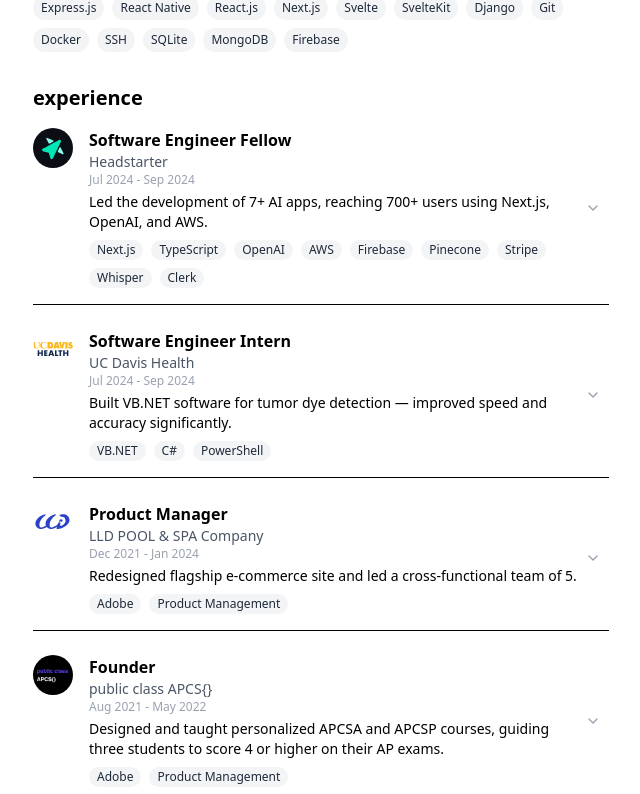
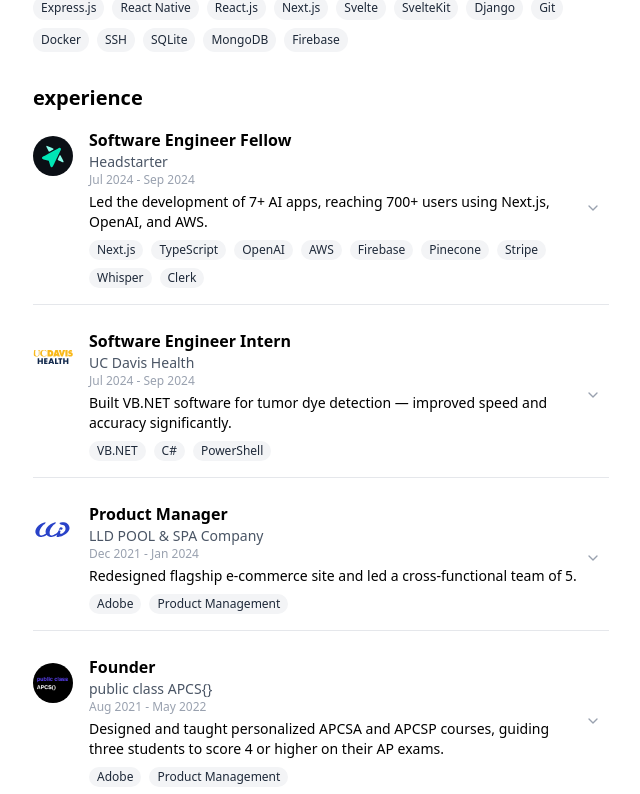
Before and after one commit to Segnit11/my-portfolio-v3, a Next.js app: page / in a window 1280 px wide. Shown: the part 786-1580 px from the top of the page, without its empty margins (319-959 px from the left). Built offline with nearby package versions, Linux system fonts and the light colour scheme.

Commit message:
tiny ui changes

```diff
--- a/src/app/components/Experience.tsx
+++ b/src/app/components/Experience.tsx
@@ -4,7 +4,7 @@
 import { ChevronDown, ChevronUp } from "lucide-react";
 
 export default function Experience() {
-  const [openIndex, setOpenIndex] = useState<number | null>(null);
+  const [openSet, setOpenSet] = useState<Set<number>>(new Set());
 
   const experiences = [
     {
@@ -88,18 +88,28 @@
   ];
 
   const toggle = (i: number) => {
-    setOpenIndex(openIndex === i ? null : i);
+    setOpenSet((prev) => {
+      const newSet = new Set(prev);
+      if (newSet.has(i)) {
+        newSet.delete(i); // close
+      } else {
+        newSet.add(i); // open
+      }
+      return newSet;
+    });
   };
 
   return (
-    <>
     <section id="experience" className="mb-20">
       <h2 className="text-xl font-bold mb-4">experience</h2>
       <div className="space-y-6">
-          {experiences.map((exp, i) => (
+        {experiences.map((exp, i) => {
+          const isOpen = openSet.has(i);
+
+          return (
             <div
               key={i}
-              className="border-b pb-4 transition-all duration-300"
+              className="border-b border-gray-200 pb-4 transition-all duration-300"
             >
               <button
                 onClick={() => toggle(i)}
@@ -109,7 +119,7 @@
                   <img
                     src={exp.image}
                     alt={`${exp.company} logo`}
-                    className="w-10 h-10 rounded-full object-cover"
+                    className="w-10 h-10 rounded-full object-cover mt-2"
                   />
                   <div>
                     <h3 className="font-semibold">{exp.role}</h3>
@@ -117,7 +127,6 @@
                     <p className="text-xs text-gray-400">{exp.duration}</p>
                     <p className="text-sm mt-1">{exp.summary}</p>
 
-                    {/* Tags for tech */}
                     <div className="mt-2 flex flex-wrap gap-2">
                       {exp.tech.map((tag, index) => (
                         <span
@@ -131,17 +140,15 @@
                   </div>
                 </div>
                 <div className="text-gray-400 pr-2">
-                  {openIndex === i ? (
-                    <ChevronUp size={16} />
-                  ) : (
-                    <ChevronDown size={16} />
-                  )}
+                  {isOpen ? <ChevronUp size={16} /> : <ChevronDown size={16} />}
                 </div>
               </button>
 
-              {/* Expandable bullets + projects */}
-              {openIndex === i && (
-                <div className="mt-4 space-y-2">
+              <div
+                className={`transition-all duration-500 ease-in-out overflow-hidden ${
+                  isOpen ? "max-h-[500px] opacity-100 mt-4" : "max-h-0 opacity-0"
+                }`}
+              >
                 <ul className="list-disc pl-6 text-sm text-gray-700 space-y-1">
                   {exp.bullets.map((point, idx) => (
                     <li key={idx}>{point}</li>
@@ -154,18 +161,17 @@
                       href={proj.url}
                       target="_blank"
                       rel="noopener noreferrer"
-                        className="text-blue-600 underline"
+                      className="text-blue-600 underline hover:text-blue-800 transition-colors"
                     >
                       {proj.name}
                     </a>
                   ))}
                 </div>
               </div>
-              )}
             </div>
-          ))}
+          );
+        })}
       </div>
     </section>
-    </>
   );
 }
--- a/src/app/components/ui/FishTank.tsx
+++ b/src/app/components/ui/FishTank.tsx
@@ -24,8 +24,8 @@
 
     const isMobile = window.innerWidth <= 640;
     setDimensions({
-      width: isMobile ? 285 : 570,
-      height: isMobile ? 275 : 550,
+      width: isMobile ? 300 : 570,
+      height: isMobile ? 550 : 550,
       fishSize: isMobile ? 64 : 128,
     });
 
```
Lines whose indentation alone changed are shown as unchanged.
